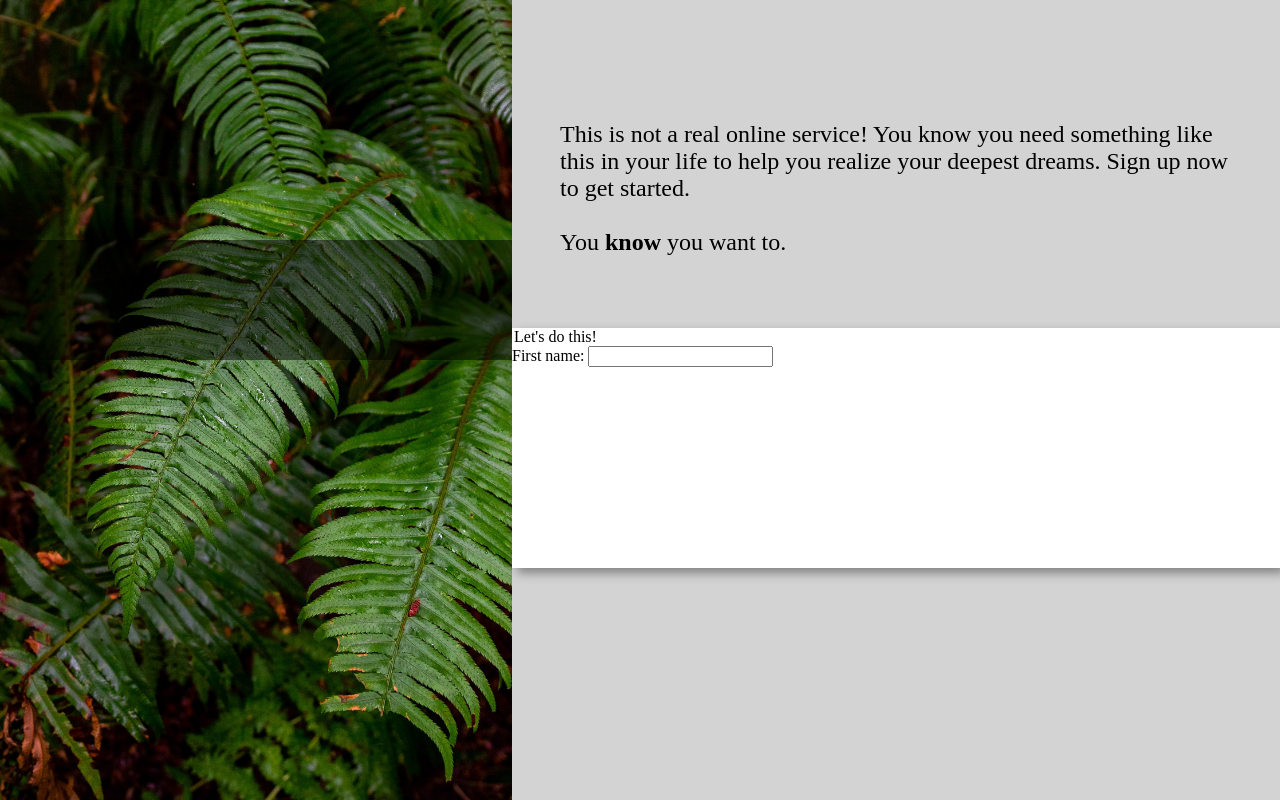
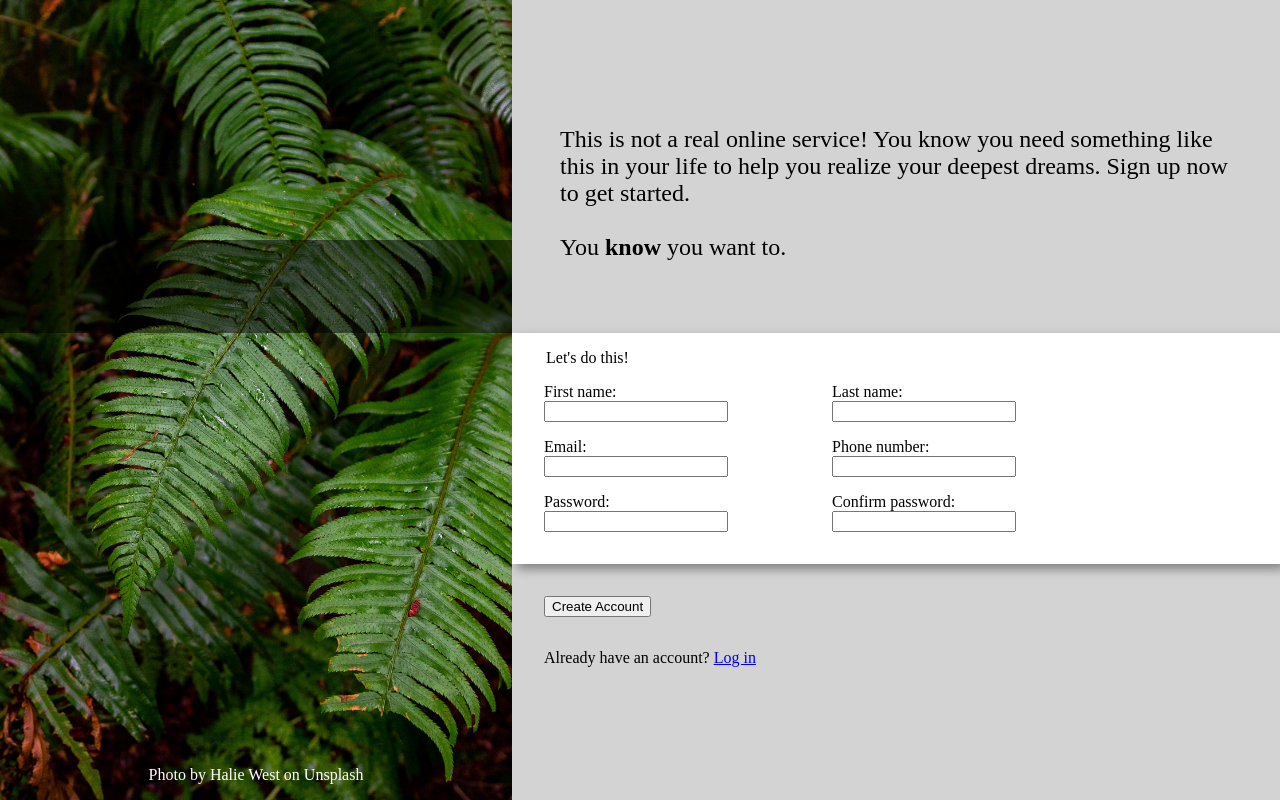
Before and after one commit to Im-Humor/topsignup, a plain HTML site: page index.html in a window 1280 px wide. Drawn offline with Linux system fonts and the light colour scheme; a script that the page names is missing.

Commit message:
add form input content, add photo disclaimer, add submission button and log in link

```diff
--- a/index.html
+++ b/index.html
@@ -11,7 +11,9 @@
 
             </div>
             <div class="hero-bottom-text">
-
+                <p>
+                    Photo by Halie West on Unsplash
+                </p>
             </div>
         </div>
 
@@ -31,15 +33,60 @@
                         <legend>Let's do this!</legend>
                     </div>
                     <div class="form-inputs">
-                        <label for="first_name">First name:</label>
-                        <input type="text" id="first_name" name="first_name">
+                        <div class="input-field">
+                            <div>
+                                <label for="first_name">First name:</label>
+                            </div>
+                            <input type="text" id="first_name" name="first_name">
+                        </div>
 
+                        <div class="input-field">
+                            <div>
+                                <label for="last_name">Last name:</label>
+                            </div>
+                            <input type="text" id="last_name" name="last_name">
+                        </div>
+
+                        <div class="input-field">
+                            <div>
+                                <label for="email">Email:</label>
+                            </div>
+                            <input type="email" id="email" name="email">
+                        </div>
+
+                        <div class="input-field">
+                            <div>
+                                <label for="phone">Phone number:</label>
+                            </div>
+                            <input type="tel" id="phone" name="phone">
+                        </div>
+
+                        <div class="input-field">
+                            <div>
+                                <label for="password">Password:</label>
+                            </div>
+                            <input type="password" id="password" name="password">
+                        </div>
+
+                        <div class="input-field">
+                            <div>
+                                <label for="last_name">Confirm password:</label>
+                            </div>
+                            <input type="text" id="last_name" name="last_name">
+                        </div>
 
                     </div>
                 </form>
             </div>
             <div class="form-bottom-section">
-
+                <div class="button-div">
+                    <button type="submit">Create Account</button>
+                </div>
+                <div class="bottom-text">
+                    <p>
+                        Already have an account? <a href="#">Log in</a>
+                    </p>
+                </div>
             </div>
         </div>
 
--- a/style.css
+++ b/style.css
@@ -11,6 +11,14 @@ body {
     margin: 0;
 }
 
+input {
+    width: 100%;
+}
+
+button {
+    margin: 2rem 0 0 2rem;
+}
+
 .left-hero-container {
     background-image: url('hero-image.jpg');
     background-size: cover;
@@ -22,8 +30,17 @@ body {
 .hero-overlay {
     background-color: black;
     opacity: 0.5;
-    flex: 0 1 15%;
+    flex: 0 1 20%;
     margin-top: 15rem;
+}
+
+.hero-bottom-text {
+    display: flex;
+    flex-direction: column;
+    justify-content: flex-end;
+    align-items: center;
+    height: 100%;
+    color: white;
 }
 
 .main-container {
@@ -46,10 +63,25 @@ body {
 
 .form-container {
     display: flex;
-    flex: 0 1 30%;
+    flex-direction: column;
+    flex: 0 0 0;
     background-color: white;
     box-shadow: 5px 5px 10px grey;
+    padding: 1rem 2rem;
+}
 
+.legend-container {
+    margin-bottom: 1rem;
+}
+
+.form-inputs {
+    display: flex;
+    flex-wrap: wrap;
+}
+
+.input-field {
+    margin: 0 7rem 1rem 0;
+    flex-basis: 25%;
 }
 
 .form-bottom-section {
@@ -57,3 +89,7 @@ body {
     flex-direction: column;
     flex: 1;
 }
+
+.bottom-text {
+    margin: 1rem 0 0 2rem;
+}
```
